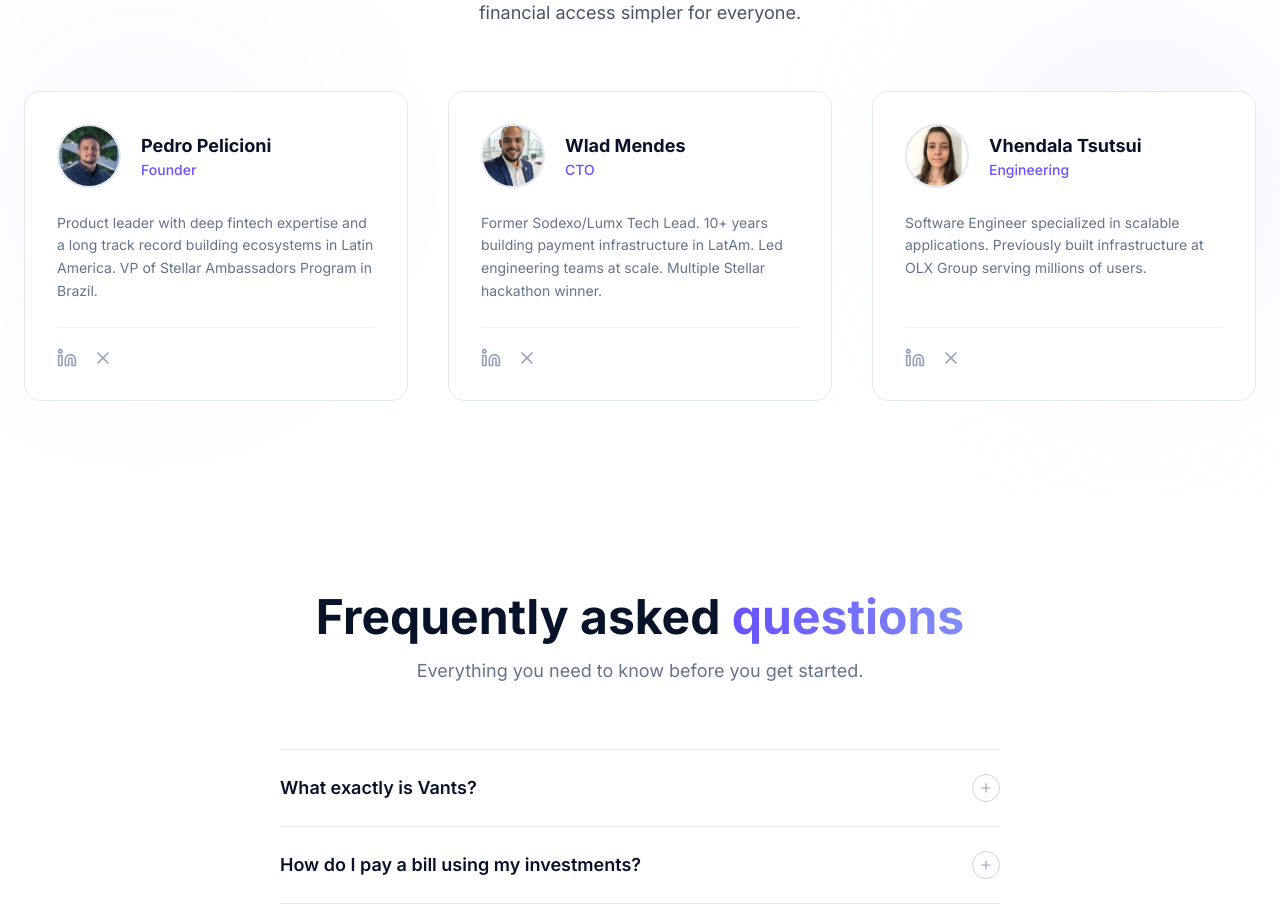
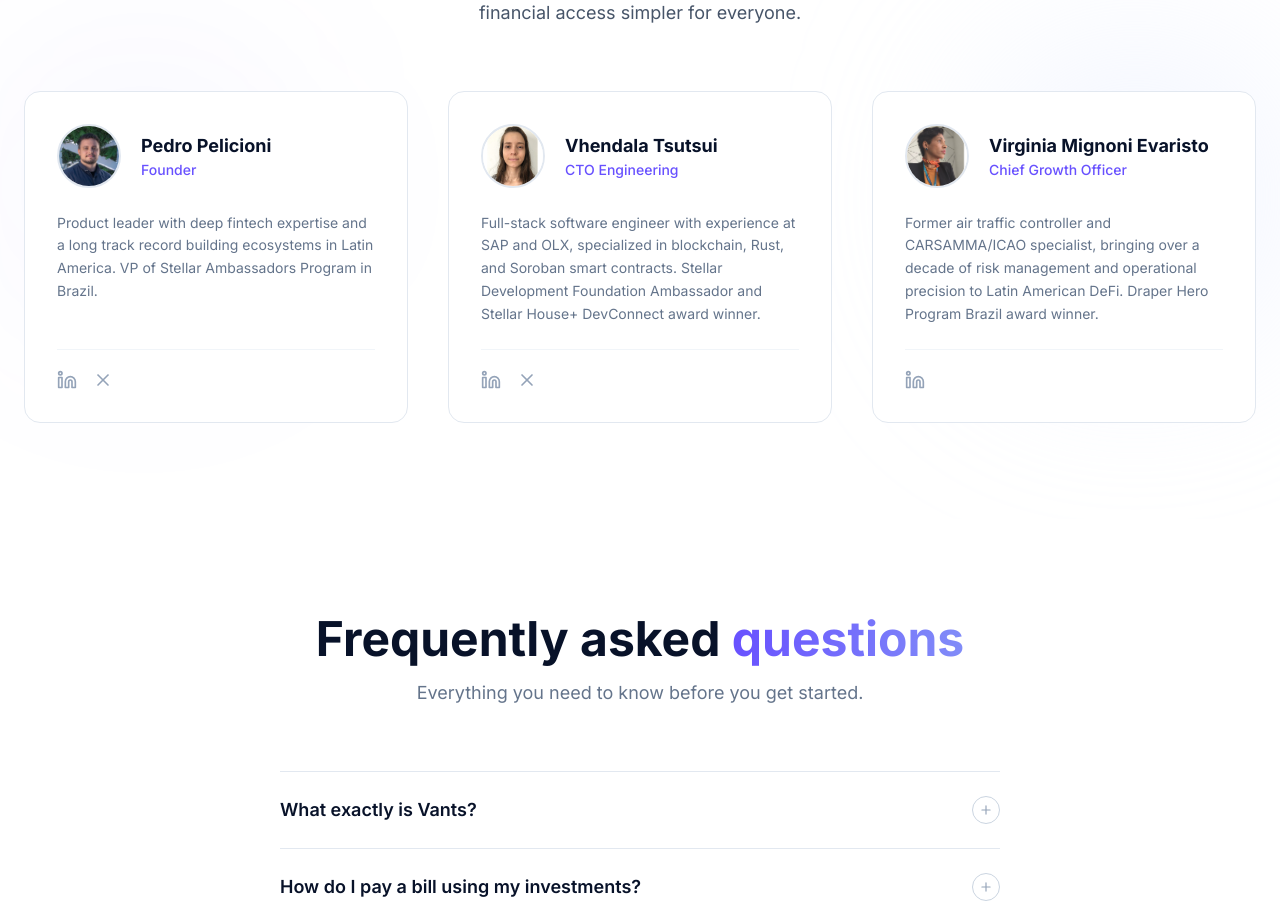
Before and after one commit to vhendala/vants-landing-page-nova, a React (Vite) app: page / in a window 1280 px wide. Shown: the part 4560-5481 px from the top of the page. Built offline with nearby package versions, Linux system fonts and the light colour scheme.

Commit message:
Refactor team: remove Wlad, update Vhendala to CTO Engineering, and add Virginia as CGO

```diff
--- a/src/components/Team.tsx
+++ b/src/components/Team.tsx
@@ -18,17 +18,6 @@ export const Team = () => {
       }
     },
     {
-      name: "Wlad Mendes",
-      role: t.team.members.wlad.role,
-      bio: t.team.members.wlad.bio,
-      initials: "WM",
-      image: "/wlad.jpg",
-      socials: {
-        linkedin: "https://www.linkedin.com/in/wlademyr-mendes-925aaa6b/",
-        twitter: "https://x.com/omagowlad",
-      }
-    },
-    {
       name: "Vhendala Tsutsui",
       role: t.team.members.vhendala.role,
       bio: t.team.members.vhendala.bio,
@@ -37,6 +26,16 @@ export const Team = () => {
       socials: {
         linkedin: "https://www.linkedin.com/in/vhendala/",
         twitter: "https://x.com/vhendala",
+      }
+    },
+    {
+      name: "Virginia Mignoni Evaristo",
+      role: t.team.members.virginia.role,
+      bio: t.team.members.virginia.bio,
+      initials: "VE",
+      image: "/virginia.jpg",
+      socials: {
+        linkedin: "https://www.linkedin.com/in/virginia-mignoni-evaristo-78329045/",
       }
     }
   ];
--- a/src/i18n/translations.ts
+++ b/src/i18n/translations.ts
@@ -162,13 +162,13 @@ export const translations = {
       title2: 'Team',
       subtitle: 'A team of experienced builders, engineers, and product leaders passionate about making financial access simpler for everyone.',
       members: {
-        wlad: {
-          role: "CTO",
-          bio: "Former Sodexo/Lumx Tech Lead. 10+ years building payment infrastructure in LatAm. Led engineering teams at scale. Multiple Stellar hackathon winner.",
+        vhendala: {
+          role: "CTO Engineering",
+          bio: "Full-stack software engineer with experience at SAP and OLX, specialized in blockchain, Rust, and Soroban smart contracts. Stellar Development Foundation Ambassador and Stellar House+ DevConnect award winner.",
         },
-        vhendala: {
-          role: "Engineering",
-          bio: "Software Engineer specialized in scalable applications. Previously built infrastructure at OLX Group serving millions of users.",
+        virginia: {
+          role: "Chief Growth Officer",
+          bio: "Former air traffic controller and CARSAMMA/ICAO specialist, bringing over a decade of risk management and operational precision to Latin American DeFi. Draper Hero Program Brazil award winner.",
         },
         pedro: {
           role: "Founder",
@@ -374,13 +374,13 @@ export const translations = {
       title2: 'Time',
       subtitle: 'Um time de builders experientes, engenheiros e líderes de produto apaixonados por tornar o acesso financeiro mais simples para todos.',
       members: {
-        wlad: {
-          role: "CTO",
-          bio: "Ex-Tech Lead na Sodexo/Lumx. Mais de 10 anos construindo infraestrutura de pagamentos na América Latina. Liderou times de engenharia em larga escala. Múltiplas vezes vencedor de hackathons da Stellar.",
+        vhendala: {
+          role: "CTO Engineering",
+          bio: "Engenheira de software full stack com passagem por SAP e OLX, especializada em blockchain, Rust e smart contracts em Soroban. Embaixadora da Stellar Development Foundation e premiada no Stellar House+ DevConnect.",
         },
-        vhendala: {
-          role: "Engineering",
-          bio: "Engenheira de Software especializada em aplicações escaláveis. Anteriormente construiu infraestrutura no Grupo OLX servindo milhões de usuários.",
+        virginia: {
+          role: "Chief Growth Officer",
+          bio: "Ex-controladora de tráfego aéreo e especialista CARSAMMA/ICAO, traz mais de uma década de gestão de risco e precisão operacional para o DeFi latino-americano. Premiada pelo Draper Hero Program Brasil.",
         },
         pedro: {
           role: "Founder",
@@ -584,13 +584,13 @@ export const translations = {
       title2: 'Equipo',
       subtitle: 'Un equipo de builders experimentados, ingenieros y líderes de producto apasionados por hacer el acceso financiero más simple para todos.',
       members: {
-        wlad: {
-          role: "CTO",
-          bio: "Ex-Tech Lead en Sodexo/Lumx. Más de 10 años construyendo infraestructura de pagos en América Latina. Lideró equipos de ingeniería a gran escala. Múltiples veces ganador de hackathons de Stellar.",
+        vhendala: {
+          role: "CTO Engineering",
+          bio: "Ingeniera de software full stack con trayectoria en SAP y OLX, especializada en blockchain, Rust y smart contracts en Soroban. Embajadora de la Stellar Development Foundation y premiada en el Stellar House+ DevConnect.",
         },
-        vhendala: {
-          role: "Engineering",
-          bio: "Ingeniera de software especializada en aplicaciones escalables. Anteriormente construyó infraestructura en OLX Group sirviendo a millones de usuarios.",
+        virginia: {
+          role: "Chief Growth Officer",
+          bio: "Ex controladora de tráfico aéreo y especialista en CARSAMMA/ICAO, aporta más de una década de gestión de riesgos y precisión operativa al DeFi latinoamericano. Premiada por el Draper Hero Program Brasil.",
         },
         pedro: {
           role: "Founder",
```
Also changed, not shown: public/virginia.jpg (added).
